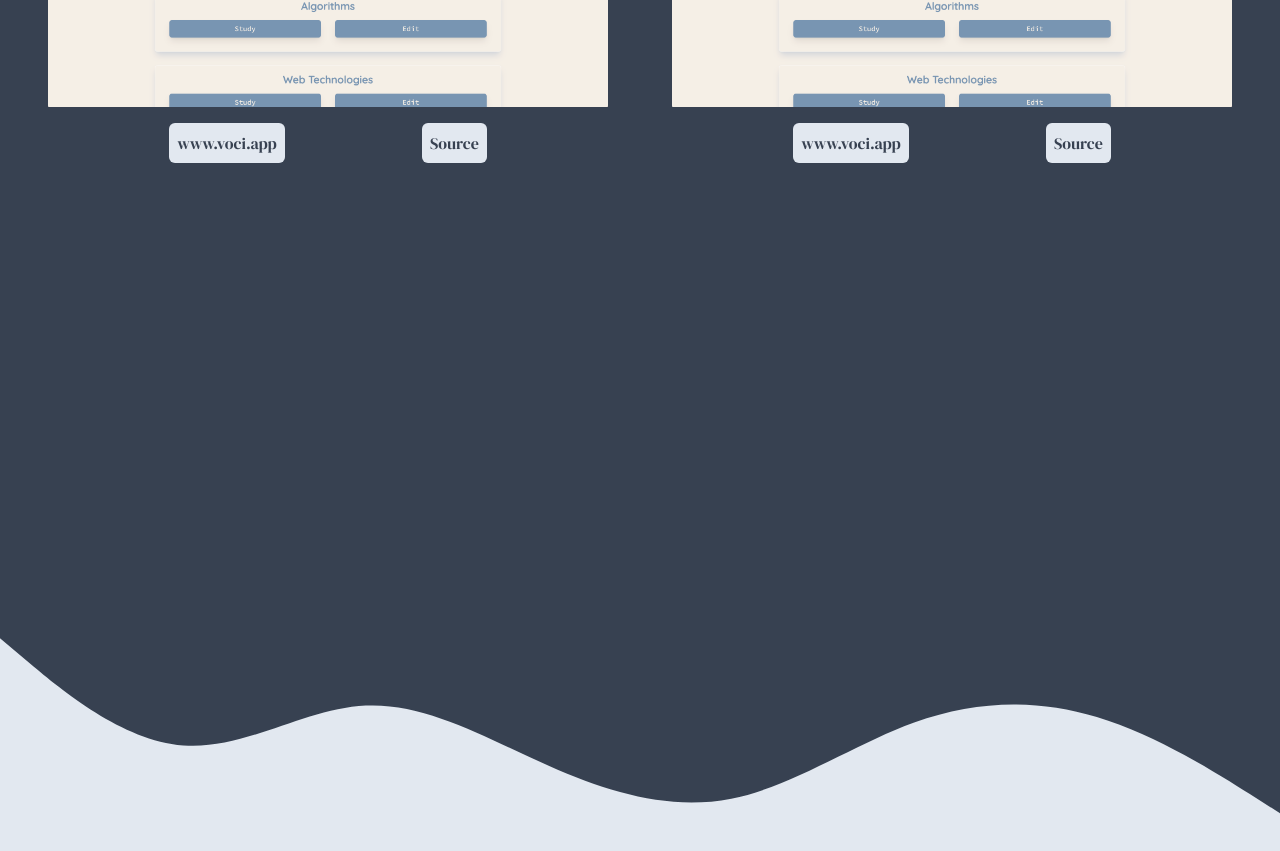
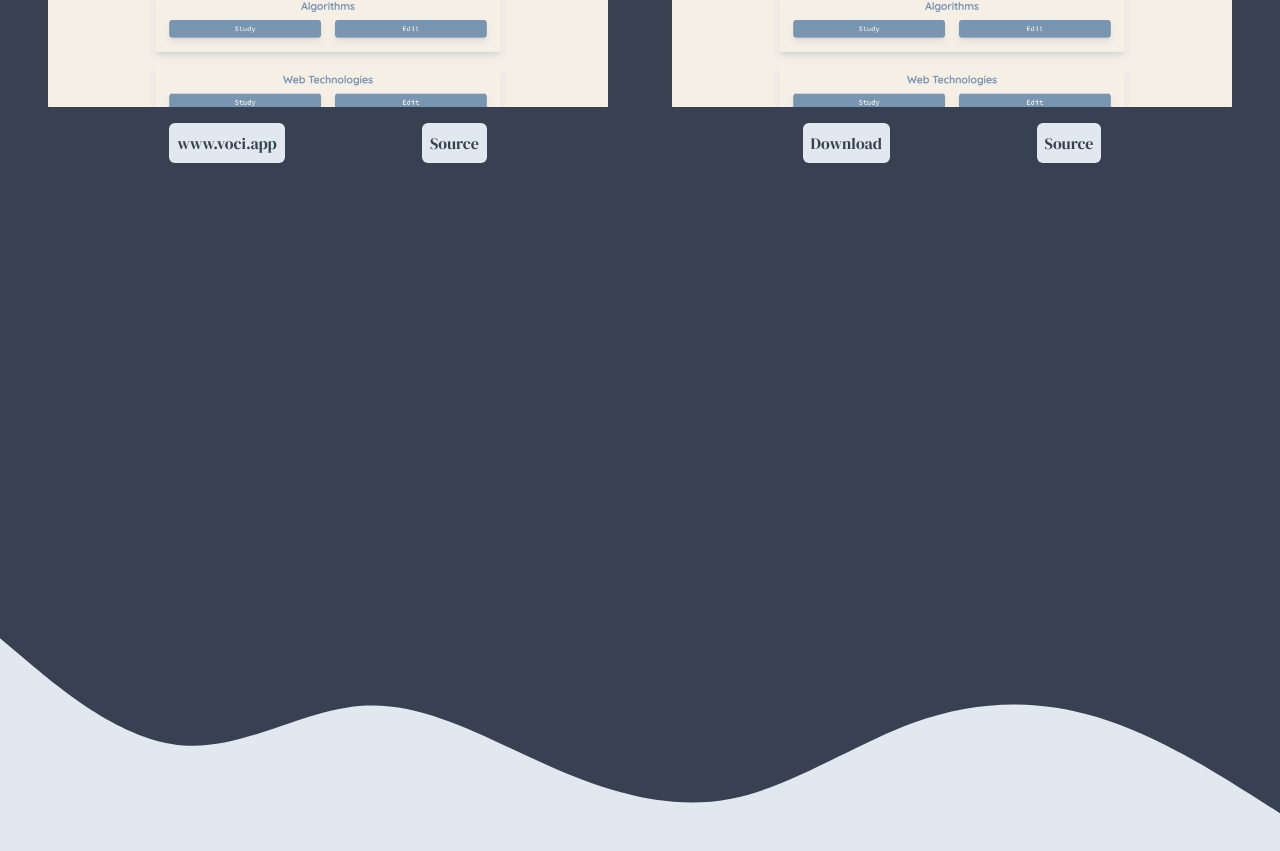
Before and after one commit to jon-steele/Portfolio-Website, a Next.js app: page / in a window 1280 px wide. Shown: the part 1680-2531 px from the top of the page. Built offline with nearby package versions, Linux system fonts and the light colour scheme.

Commit message:
Updated project links

```diff
--- a/components/sections/projects.js
+++ b/components/sections/projects.js
@@ -28,10 +28,10 @@ export default function Projects({className}) {
             </p>
           </div>
           <div className='p-4'>
-          <a href='https://www.voci.app' target="_blank" rel="noreferrer"><Image className='' src={vocipng} alt='image of voci' /></a>
+          <a href='https://voci.ca' target="_blank" rel="noreferrer"><Image className='' src={vocipng} alt='image of voci' /></a>
             <div className='flex justify-evenly mt-4'>
-              <a href='https://www.voci.app' target="_blank" rel="noreferrer"><h1 className='bg-slate-200 text-gray-700 rounded-md p-2 mr-2'>www.voci.app</h1></a>
-              <a href='https://github.com/jon-steele/voci' target="_blank" rel="noreferrer"><h1 className='bg-slate-200 text-gray-700 rounded-md p-2 ml-2'>Source</h1></a>
+              <a href='https://voci.ca' target="_blank" rel="noreferrer"><h1 className='bg-slate-200 text-gray-700 rounded-md p-2 mr-2'>www.voci.app</h1></a>
+              <a href='https://github.com/vociapp/voci' target="_blank" rel="noreferrer"><h1 className='bg-slate-200 text-gray-700 rounded-md p-2 ml-2'>Source</h1></a>
             </div>
           </div>
         </div>
@@ -55,8 +55,8 @@ export default function Projects({className}) {
           <div className='p-4'>
             <Image className='' src={vocipng} alt='image of budget app' />
             <div className='flex justify-evenly mt-4'>
-              <a href='https://www.voci.app' target="_blank" rel="noreferrer"><h1 className='bg-slate-200 text-gray-700 rounded-md p-2 mr-2'>www.voci.app</h1></a>
-              <a href='https://github.com/jon-steele/voci' target="_blank" rel="noreferrer"><h1 className='bg-slate-200 text-gray-700 rounded-md p-2 ml-2'>Source</h1></a>
+              <a href='/Budget.jar' download target="_blank" rel="noreferrer"><h1 className='bg-slate-200 text-gray-700 rounded-md p-2 mr-2'>Download</h1></a>
+              <a href='https://github.com/jon-steele/Budget-Projection' target="_blank" rel="noreferrer"><h1 className='bg-slate-200 text-gray-700 rounded-md p-2 ml-2'>Source</h1></a>
             </div>
           </div>
         </div>
```
Also changed, not shown: 1 other file (tests, documents, lock files or other folders).
